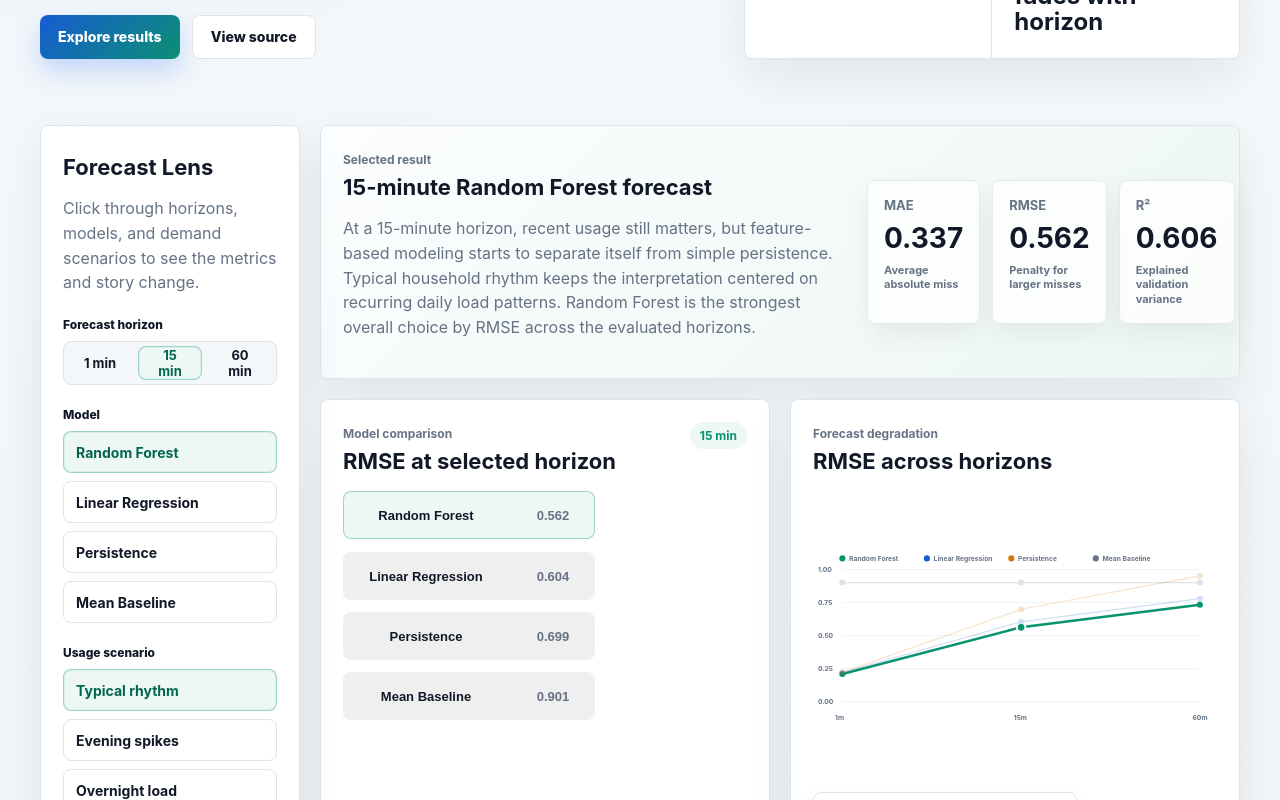
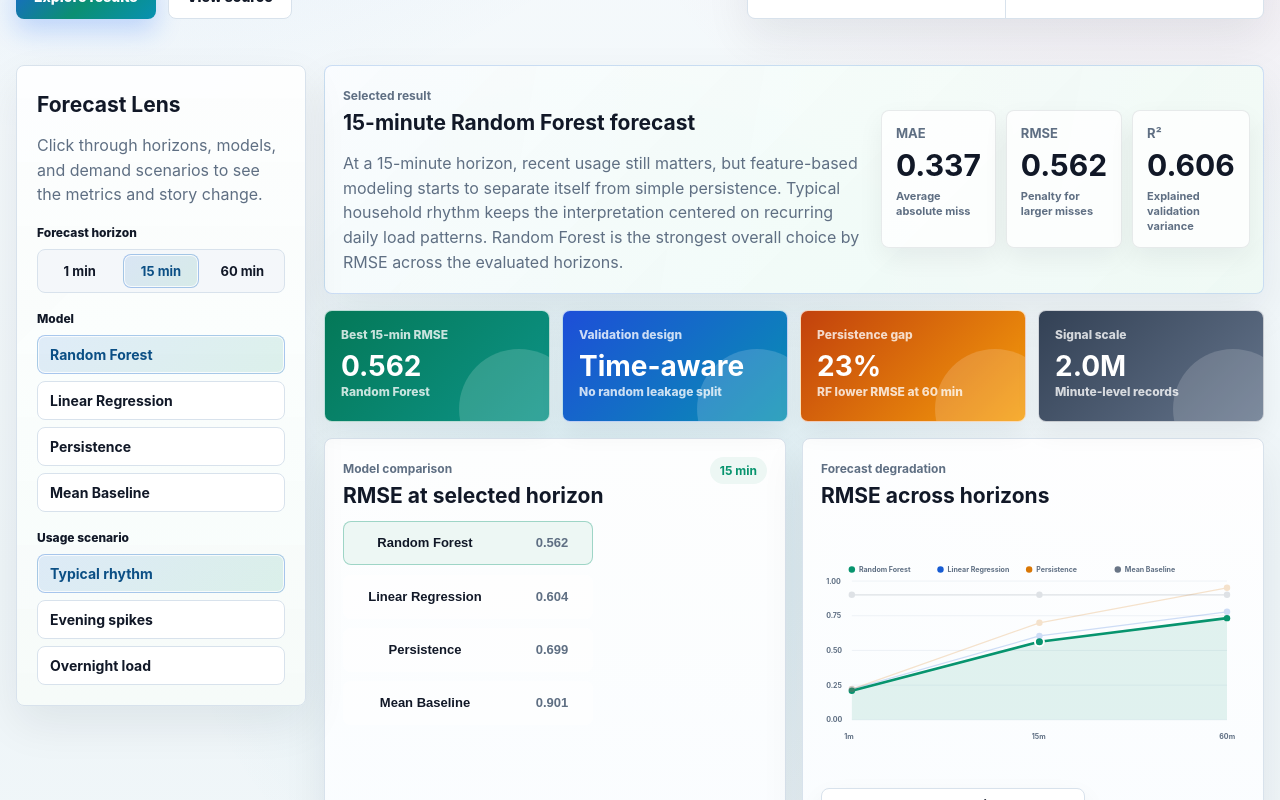
Before and after one commit to JoshuaColePhD/Household_Electric_Consumption_Analysis, a website: page index.html in a window 1280 px wide. Shown: the part 640-1440 px from the top of the page. Drawn offline with Linux system fonts and the light colour scheme.

Commit message:
Add colorful compact dashboard layout

```diff
--- a/assets/dashboard.js
+++ b/assets/dashboard.js
@@ -128,12 +128,18 @@ function renderLineChart() {
   const series = modelOrder
     .map((model) => {
       const dimmed = model !== state.model;
+      const selectedModelPoints = horizons.map((horizon) => {
+        const metric = getMetric(horizon, model);
+        return { x: x(horizon), y: y(metric.rmse) };
+      });
       const points = horizons
-        .map((horizon) => {
-          const metric = getMetric(horizon, model);
-          return `${x(horizon)},${y(metric.rmse)}`;
-        })
+        .map((horizon, index) => `${selectedModelPoints[index].x},${selectedModelPoints[index].y}`)
         .join(" ");
+      const areaPoints = [
+        `${selectedModelPoints[0].x},${height - padding.bottom}`,
+        ...selectedModelPoints.map((point) => `${point.x},${point.y}`),
+        `${selectedModelPoints[selectedModelPoints.length - 1].x},${height - padding.bottom}`,
+      ].join(" ");
 
       const circles = horizons
         .map((horizon) => {
@@ -159,6 +165,11 @@ function renderLineChart() {
 
       return `
         <g class="line-series ${dimmed ? "dimmed" : ""}">
+          ${
+            model === state.model
+              ? `<polygon points="${areaPoints}" fill="${accent[model]}" opacity="0.11"></polygon>`
+              : ""
+          }
           <polyline points="${points}" fill="none" stroke="${accent[model]}" stroke-width="${dimmed ? 2 : 4}" stroke-linecap="round" stroke-linejoin="round" />
           ${circles}
         </g>
--- a/assets/styles.css
+++ b/assets/styles.css
@@ -4,13 +4,15 @@
   --surface: #ffffff;
   --surface-strong: #edf7f4;
   --ink: #111827;
-  --muted: #667385;
-  --line: #dce5ee;
-  --blue: #175cd3;
+  --muted: #5f6f83;
+  --line: #d8e2ec;
+  --blue: #1967d2;
+  --cyan: #0891b2;
   --green: #07946e;
-  --warm: #d97706;
+  --warm: #e17a12;
+  --rose: #d9467a;
   --slate: #526071;
-  --shadow: 0 18px 45px rgba(17, 24, 39, 0.08);
+  --shadow: 0 18px 45px rgba(17, 24, 39, 0.075);
   --shadow-soft: 0 10px 26px rgba(17, 24, 39, 0.06);
 }
 
@@ -25,8 +27,10 @@ html {
 body {
   margin: 0;
   background:
-    radial-gradient(circle at 12% 0%, rgba(23, 92, 211, 0.08), transparent 28%),
-    linear-gradient(180deg, #f9fbfd 0%, #f2f6f8 48%, #f7f9fb 100%);
+    radial-gradient(circle at 8% 0%, rgba(25, 103, 210, 0.16), transparent 27%),
+    radial-gradient(circle at 92% 10%, rgba(217, 70, 122, 0.12), transparent 24%),
+    radial-gradient(circle at 48% 44%, rgba(8, 145, 178, 0.1), transparent 28%),
+    linear-gradient(180deg, #fbfdff 0%, #eef5f8 46%, #f8fafc 100%);
   color: var(--ink);
   font-family: Inter, ui-sans-serif, system-ui, -apple-system, BlinkMacSystemFont, "Segoe UI", sans-serif;
 }
@@ -44,8 +48,8 @@ a {
   align-items: center;
   justify-content: space-between;
   gap: 24px;
-  padding: 18px clamp(18px, 4vw, 56px);
-  background: rgba(247, 249, 251, 0.88);
+  padding: 14px clamp(18px, 4vw, 56px);
+  background: rgba(251, 253, 255, 0.9);
   border-bottom: 1px solid var(--line);
   backdrop-filter: blur(14px);
 }
@@ -62,7 +66,7 @@ a {
   height: 40px;
   place-items: center;
   border-radius: 8px;
-  background: linear-gradient(135deg, var(--ink), #24364f);
+  background: linear-gradient(135deg, var(--blue), var(--green));
   color: #fff;
   font-size: 13px;
   font-weight: 800;
@@ -101,7 +105,7 @@ label {
 }
 
 main {
-  width: min(1200px, calc(100% - 32px));
+  width: min(1280px, calc(100% - 32px));
   margin: 0 auto;
 }
 
@@ -110,8 +114,8 @@ main {
   grid-template-columns: minmax(0, 1.15fr) minmax(320px, 0.85fr);
   gap: 32px;
   align-items: end;
-  min-height: 560px;
-  padding: 72px 0 40px;
+  min-height: 440px;
+  padding: 54px 0 28px;
 }
 
 .hero h1 {
@@ -124,7 +128,7 @@ main {
 
 .hero p {
   max-width: 650px;
-  margin: 24px 0 0;
+  margin: 18px 0 0;
   color: var(--muted);
   font-size: 19px;
   line-height: 1.6;
@@ -134,7 +138,7 @@ main {
   display: flex;
   flex-wrap: wrap;
   gap: 12px;
-  margin-top: 32px;
+  margin-top: 24px;
 }
 
 .button {
@@ -149,7 +153,7 @@ main {
 }
 
 .button.primary {
-  background: linear-gradient(135deg, var(--blue), #0b8f72);
+  background: linear-gradient(135deg, var(--blue), #0b8f72 52%, var(--cyan));
   color: #fff;
   box-shadow: 0 12px 26px rgba(20, 99, 255, 0.22);
 }
@@ -172,6 +176,22 @@ main {
 .control-rail,
 .hero-panel {
   transition: transform 180ms ease, box-shadow 180ms ease, border-color 180ms ease;
+}
+
+.hero-panel .stat:nth-child(1) {
+  border-top: 4px solid var(--blue);
+}
+
+.hero-panel .stat:nth-child(2) {
+  border-top: 4px solid var(--cyan);
+}
+
+.hero-panel .stat:nth-child(3) {
+  border-top: 4px solid var(--green);
+}
+
+.hero-panel .stat:nth-child(4) {
+  border-top: 4px solid var(--warm);
 }
 
 .panel:hover,
@@ -216,23 +236,26 @@ main {
 
 .dashboard-shell {
   display: grid;
-  grid-template-columns: 260px minmax(0, 1fr);
-  gap: 20px;
-  padding: 26px 0;
+  grid-template-columns: 290px minmax(0, 1fr);
+  gap: 18px;
+  padding: 18px 0 26px;
 }
 
 .control-rail {
   position: sticky;
-  top: 92px;
+  top: 78px;
   align-self: start;
-  padding: 22px;
+  padding: 20px;
+  background:
+    linear-gradient(180deg, rgba(255, 255, 255, 0.94), rgba(247, 252, 250, 0.98)),
+    linear-gradient(135deg, rgba(25, 103, 210, 0.14), rgba(7, 148, 110, 0.12));
 }
 
 .control-rail h2,
 .panel h2,
 .methodology h2 {
   margin: 6px 0 0;
-  font-size: 22px;
+  font-size: 21px;
   line-height: 1.2;
 }
 
@@ -241,6 +264,7 @@ main {
 .methodology p {
   color: var(--muted);
   line-height: 1.55;
+  margin-bottom: 0;
 }
 
 label {
@@ -250,7 +274,7 @@ label {
 }
 
 .control-group {
-  margin-top: 22px;
+  margin-top: 18px;
 }
 
 .control-label {
@@ -265,7 +289,7 @@ label {
 .model-buttons,
 .scenario-buttons {
   display: grid;
-  gap: 8px;
+  gap: 7px;
 }
 
 .segmented {
@@ -282,7 +306,7 @@ label {
 .scenario-buttons button,
 select {
   width: 100%;
-  min-height: 42px;
+  min-height: 39px;
   border: 1px solid var(--line);
   border-radius: 8px;
   background: #fff;
@@ -315,10 +339,10 @@ select {
 .segmented button.active,
 .model-buttons button.active,
 .scenario-buttons button.active {
-  border-color: rgba(7, 148, 110, 0.34);
-  background: var(--surface-strong);
-  color: #03664d;
-  box-shadow: inset 0 0 0 1px rgba(7, 148, 110, 0.08);
+  border-color: rgba(25, 103, 210, 0.28);
+  background: linear-gradient(135deg, rgba(25, 103, 210, 0.12), rgba(7, 148, 110, 0.12));
+  color: #0b4f85;
+  box-shadow: inset 0 0 0 1px rgba(255, 255, 255, 0.76);
 }
 
 .model-buttons button:hover,
@@ -331,51 +355,115 @@ select {
 .dashboard-grid {
   display: grid;
   grid-template-columns: repeat(2, minmax(0, 1fr));
-  gap: 20px;
+  gap: 16px;
 }
 
 .panel {
-  padding: 22px;
+  padding: 18px;
 }
 
 .summary-panel {
   grid-column: 1 / -1;
   display: grid;
   grid-template-columns: minmax(0, 1fr) minmax(320px, 0.7fr);
-  gap: 24px;
+  gap: 18px;
   align-items: center;
   background:
-    linear-gradient(135deg, rgba(255, 255, 255, 0.92) 0%, rgba(237, 247, 244, 0.96) 100%),
-    linear-gradient(90deg, rgba(23, 92, 211, 0.12), rgba(7, 148, 110, 0.12));
+    linear-gradient(135deg, rgba(255, 255, 255, 0.9) 0%, rgba(238, 250, 246, 0.94) 100%),
+    linear-gradient(100deg, rgba(25, 103, 210, 0.22), rgba(7, 148, 110, 0.16), rgba(225, 122, 18, 0.12));
+  border-color: rgba(25, 103, 210, 0.2);
 }
 
 .metric-row {
   display: grid;
   grid-template-columns: repeat(3, 1fr);
-  gap: 12px;
+  gap: 10px;
 }
 
 .metric-row div {
   border: 1px solid rgba(21, 33, 47, 0.09);
   border-radius: 8px;
   background: rgba(255, 255, 255, 0.78);
-  padding: 16px;
+  padding: 14px;
   box-shadow: var(--shadow-soft);
 }
 
 .metric-row strong {
   display: block;
-  margin-top: 8px;
-  font-size: 28px;
+  margin-top: 6px;
+  font-size: 30px;
 }
 
 .metric-row small {
   display: block;
-  margin-top: 8px;
+  margin-top: 6px;
   color: var(--muted);
   font-size: 11px;
   font-weight: 700;
   line-height: 1.35;
+}
+
+.kpi-strip {
+  grid-column: 1 / -1;
+  display: grid;
+  grid-template-columns: repeat(4, minmax(0, 1fr));
+  gap: 12px;
+}
+
+.kpi-card {
+  position: relative;
+  overflow: hidden;
+  min-height: 112px;
+  border: 1px solid rgba(255, 255, 255, 0.72);
+  border-radius: 8px;
+  padding: 16px;
+  color: #fff;
+  box-shadow: var(--shadow-soft);
+}
+
+.kpi-card::after {
+  content: "";
+  position: absolute;
+  inset: auto -30px -48px auto;
+  width: 120px;
+  height: 120px;
+  border-radius: 50%;
+  background: rgba(255, 255, 255, 0.16);
+}
+
+.kpi-card.green {
+  background: linear-gradient(135deg, #047857, #0d9488);
+}
+
+.kpi-card.blue {
+  background: linear-gradient(135deg, #1d4ed8, #0891b2);
+}
+
+.kpi-card.amber {
+  background: linear-gradient(135deg, #c2410c, #f59e0b);
+}
+
+.kpi-card.slate {
+  background: linear-gradient(135deg, #334155, #64748b);
+}
+
+.kpi-card span,
+.kpi-card small {
+  display: block;
+  position: relative;
+  z-index: 1;
+  color: rgba(255, 255, 255, 0.78);
+  font-size: 12px;
+  font-weight: 800;
+}
+
+.kpi-card strong {
+  display: block;
+  position: relative;
+  z-index: 1;
+  margin: 10px 0 4px;
+  font-size: 28px;
+  line-height: 1;
 }
 
 .panel-heading {
@@ -393,8 +481,8 @@ select {
 }
 
 .chart {
-  min-height: 310px;
-  margin-top: 18px;
+  min-height: 268px;
+  margin-top: 14px;
 }
 
 .bar-row {
@@ -402,10 +490,11 @@ select {
   grid-template-columns: 144px minmax(0, 1fr) 62px;
   gap: 12px;
   align-items: center;
-  margin: 12px 0;
+  margin: 9px 0;
   border: 1px solid transparent;
   border-radius: 8px;
-  padding: 10px;
+  padding: 9px;
+  background: rgba(255, 255, 255, 0.66);
   cursor: pointer;
   transition: background 160ms ease, border-color 160ms ease, transform 160ms ease;
 }
@@ -423,7 +512,7 @@ select {
 
 .bar-track {
   overflow: hidden;
-  height: 26px;
+  height: 24px;
   border-radius: 8px;
   background: #edf2f6;
 }
@@ -431,7 +520,7 @@ select {
 .bar-fill {
   height: 100%;
   border-radius: inherit;
-  background: var(--blue);
+  background: linear-gradient(90deg, var(--blue), var(--cyan));
   transition: width 220ms ease, background 160ms ease;
 }
 
@@ -449,7 +538,7 @@ select {
 
 .line-svg {
   width: 100%;
-  height: 292px;
+  height: 262px;
   overflow: visible;
 }
 
@@ -486,7 +575,7 @@ select {
   display: inline-flex;
   align-items: center;
   gap: 8px;
-  margin-top: 4px;
+  margin-top: 0;
   border: 1px solid var(--line);
   border-radius: 8px;
   background: #fff;
@@ -495,6 +584,19 @@ select {
   font-size: 12px;
   font-weight: 800;
   box-shadow: var(--shadow-soft);
+}
+
+.chart-panel {
+  background:
+    linear-gradient(180deg, rgba(255, 255, 255, 0.96), rgba(250, 253, 255, 0.98)),
+    linear-gradient(135deg, rgba(25, 103, 210, 0.08), rgba(217, 70, 122, 0.08));
+}
+
+.insight-panel {
+  background:
+    linear-gradient(135deg, rgba(255, 255, 255, 0.94), rgba(255, 247, 237, 0.96)),
+    linear-gradient(120deg, rgba(225, 122, 18, 0.14), rgba(217, 70, 122, 0.1));
+  border-color: rgba(225, 122, 18, 0.22);
 }
 
 .legend-item {
@@ -511,8 +613,8 @@ select {
 .patterns {
   display: grid;
   grid-template-columns: repeat(2, minmax(0, 1fr));
-  gap: 20px;
-  padding: 26px 0;
+  gap: 16px;
+  padding: 18px 0;
 }
 
 .patterns img {
@@ -526,7 +628,7 @@ select {
 }
 
 .methodology {
-  padding: 54px 0 80px;
+  padding: 38px 0 70px;
 }
 
 .steps {
@@ -573,6 +675,7 @@ select {
   .dashboard-shell,
   .summary-panel,
   .patterns,
+  .kpi-strip,
   .steps {
     grid-template-columns: 1fr;
   }
@@ -583,6 +686,10 @@ select {
 
   .dashboard-grid {
     grid-template-columns: 1fr;
+  }
+
+  .kpi-strip {
+    grid-template-columns: repeat(2, minmax(0, 1fr));
   }
 }
 
@@ -597,7 +704,8 @@ select {
   }
 
   .hero-panel,
-  .metric-row {
+  .metric-row,
+  .kpi-strip {
     grid-template-columns: 1fr;
   }
 
--- a/index.html
+++ b/index.html
@@ -122,6 +122,29 @@
             </div>
           </section>
 
+          <section class="kpi-strip" aria-label="Dashboard highlights">
+            <article class="kpi-card green">
+              <span>Best 15-min RMSE</span>
+              <strong>0.562</strong>
+              <small>Random Forest</small>
+            </article>
+            <article class="kpi-card blue">
+              <span>Validation design</span>
+              <strong>Time-aware</strong>
+              <small>No random leakage split</small>
+            </article>
+            <article class="kpi-card amber">
+              <span>Persistence gap</span>
+              <strong>23%</strong>
+              <small>RF lower RMSE at 60 min</small>
+            </article>
+            <article class="kpi-card slate">
+              <span>Signal scale</span>
+              <strong>2.0M</strong>
+              <small>Minute-level records</small>
+            </article>
+          </section>
+
           <section class="panel chart-panel">
             <div class="panel-heading">
               <div>
```
